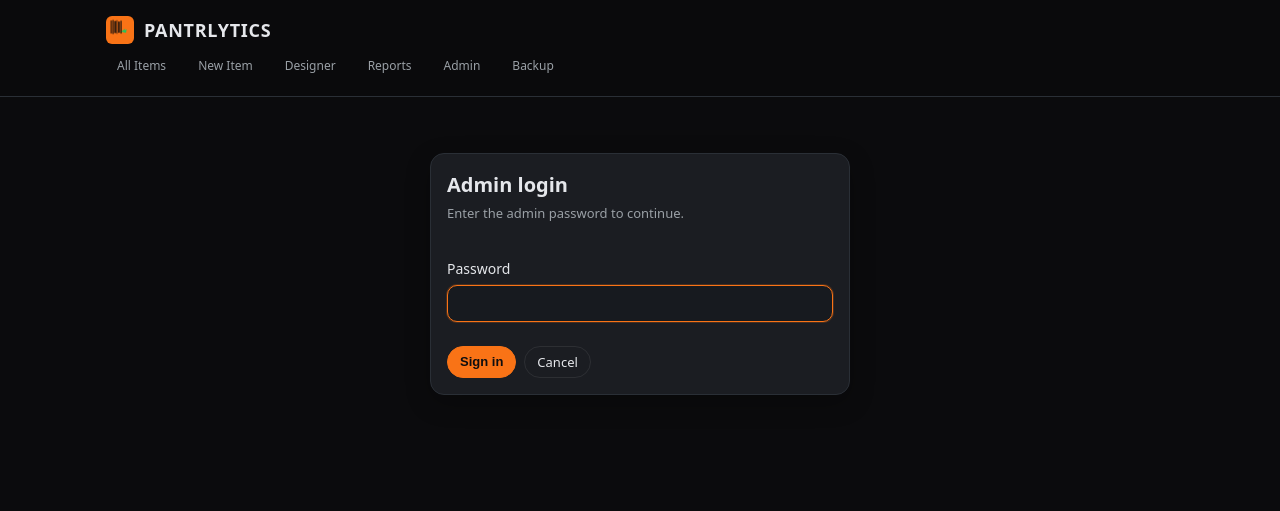
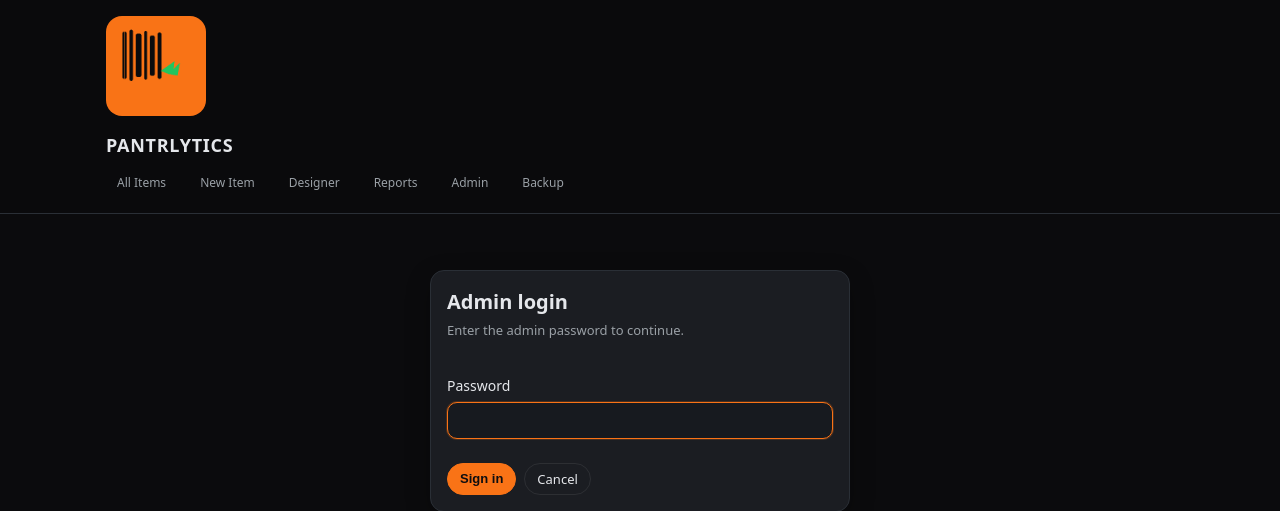
Before and after one commit to Psychman52OS/PantrLytics, a FastAPI app: page /admin in a window 1280 px wide. Shown: the top 511 px of the page. Run offline with FastAPI, Linux system fonts and the light colour scheme; data comes from the database, SQL or seed files in the repository; parts of the project's set-up code (start-up, migrations or seed data) failed here and were passed over; some libraries are stand-ins or nearby versions.

Commit message:
Enlarge navbar icon and span nav across

```diff
--- a/app/templates/layout.html
+++ b/app/templates/layout.html
@@ -36,14 +36,19 @@
     })();
   </script>
   <header class="app-header">
-    <div class="container">
-      <h1 class="app-title">
-        <a href="{{ url_for('index') }}" style="display:flex; align-items:center; gap:10px;">
-          <img src="{{ (request.scope.get('root_path','') ~ '/assets/icon.png') | replace('//','/') }}" alt="PantrLytics icon" width="28" height="28" style="display:block; border-radius:6px;">
+    <div class="container" style="display:flex; gap:16px; align-items:flex-start;">
+      <div style="flex:0 0 auto;">
+        <a href="{{ url_for('index') }}" style="display:block;">
+          <img src="{{ (request.scope.get('root_path','') ~ '/assets/icon.png') | replace('//','/') }}" alt="PantrLytics icon" width="100" height="100" style="display:block; border-radius:16px;">
+        </a>
+      </div>
+      <div style="display:flex; flex-direction:column; gap:8px; flex:1 1 auto;">
+        <h1 class="app-title" style="margin:0;">
+          <a href="{{ url_for('index') }}" style="display:inline-flex; align-items:center; gap:8px;">
             Pantrlytics
           </a>
         </h1>
-      <nav class="nav">
+        <nav class="nav" style="flex-wrap:wrap; gap:12px;">
           <a href="{{ url_for('index') }}">All Items</a>
           <a href="{{ url_for('new_item') }}">New Item</a>
           <a href="{{ url_for('label_designer') }}">Designer</a>
@@ -51,6 +56,7 @@
           <a href="{{ url_for('admin') }}">Admin</a>
           <a href="{{ url_for('backup_page') }}">Backup</a>
         </nav>
+      </div>
     </div>
   </header>
 
```
Lines whose indentation alone changed are shown as unchanged.
